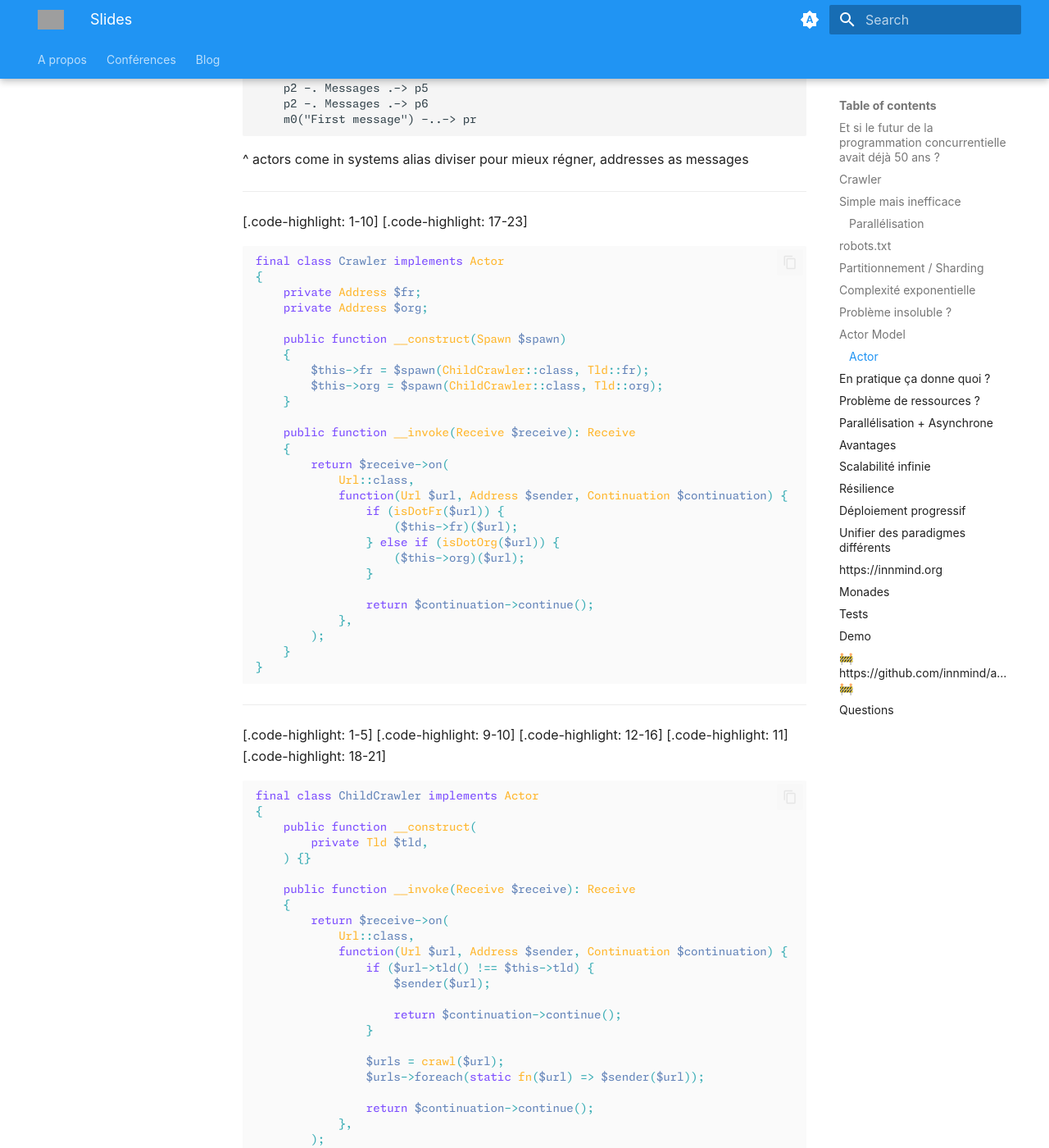
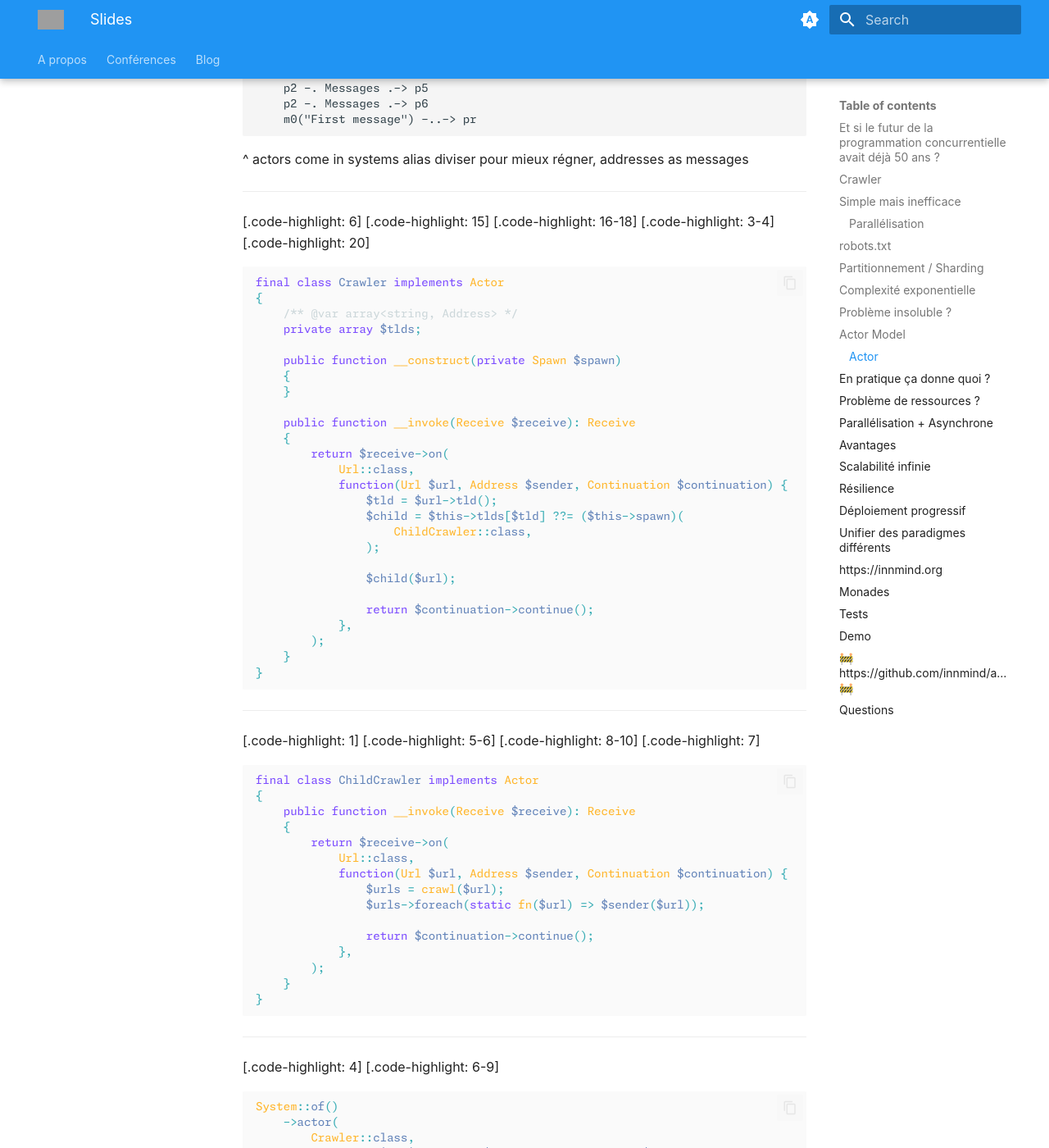
Before and after one commit to Baptouuuu/baptouuuu.github.io, an MkDocs documentation site: the page built from docs/conferences/actor model/slides.md, in a window 1280 px wide and 1400 px high, scrolled down 6891 px. Shown: the whole window at 82% size. Built offline with MkDocs 1.6.1 and Material for MkDocs 9.7.7, drawn with Linux system fonts in a browser that asks for light colours; some of the changed text lies outside the part shown; grey boxes are pictures that could not be loaded.

Commit message:
generalize the child crawlers

````diff
--- a/docs/conferences/actor model/slides.md
+++ b/docs/conferences/actor model/slides.md
@@ -370,19 +370,20 @@ flowchart TB
 
 ---
 
-[.code-highlight: 1-10]
-[.code-highlight: 17-23]
+[.code-highlight: 6]
+[.code-highlight: 15]
+[.code-highlight: 16-18]
+[.code-highlight: 3-4]
+[.code-highlight: 20]
 
 ```php
 final class Crawler implements Actor
 {
-    private Address $fr;
-    private Address $org;
+    /** @var array<string, Address> */
+    private array $tlds;
 
-    public function __construct(Spawn $spawn)
+    public function __construct(private Spawn $spawn)
     {
-        $this->fr = $spawn(ChildCrawler::class, Tld::fr);
-        $this->org = $spawn(ChildCrawler::class, Tld::org);
     }
 
     public function __invoke(Receive $receive): Receive
@@ -390,11 +391,12 @@ final class Crawler implements Actor
         return $receive->on(
             Url::class,
             function(Url $url, Address $sender, Continuation $continuation) {
-                if (isDotFr($url)) {
-                    ($this->fr)($url);
-                } else if (isDotOrg($url)) {
-                    ($this->org)($url);
-                }
+                $tld = $url->tld();
+                $child = $this->tlds[$tld] ??= ($this->spawn)(
+                    ChildCrawler::class,
+                );
+
+                $child($url);
 
                 return $continuation->continue();
             },
@@ -405,30 +407,19 @@ final class Crawler implements Actor
 
 ---
 
-[.code-highlight: 1-5]
-[.code-highlight: 9-10]
-[.code-highlight: 12-16]
-[.code-highlight: 11]
-[.code-highlight: 18-21]
+[.code-highlight: 1]
+[.code-highlight: 5-6]
+[.code-highlight: 8-10]
+[.code-highlight: 7]
 
 ```php
 final class ChildCrawler implements Actor
 {
-    public function __construct(
-        private Tld $tld,
-    ) {}
-
     public function __invoke(Receive $receive): Receive
     {
         return $receive->on(
             Url::class,
             function(Url $url, Address $sender, Continuation $continuation) {
-                if ($url->tld() !== $this->tld) {
-                    $sender($url);
-
-                    return $continuation->continue();
-                }
-
                 $urls = crawl($url);
                 $urls->foreach(static fn($url) => $sender($url));
 
@@ -452,7 +443,7 @@ System::of()
     )
     ->actor(
         ChildCrawler::class,
-        static fn($_, Tld $tld) => new ChildCrawler($tld),
+        static fn() => new ChildCrawler,
     )
     ->run(
         Crawler::class,
````
